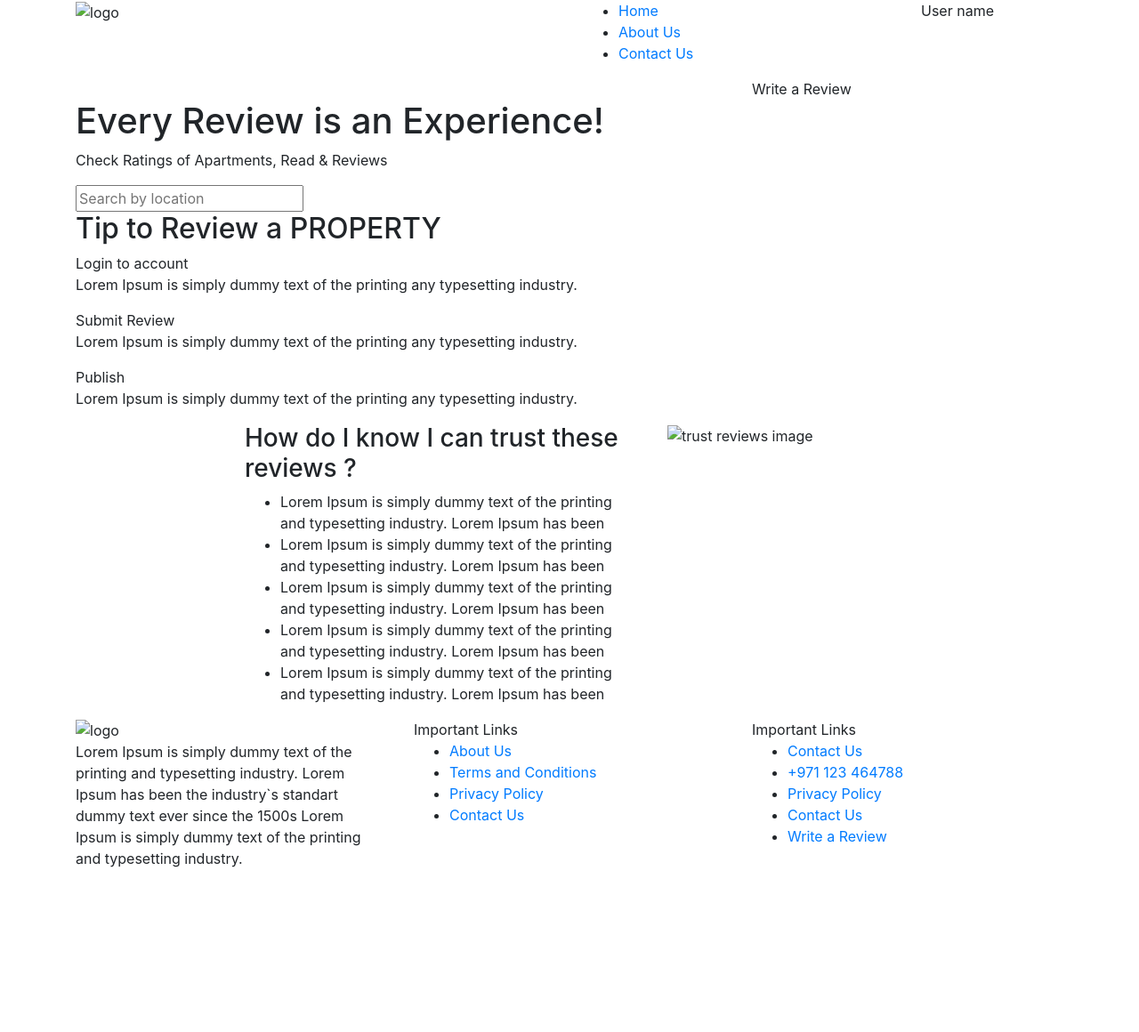
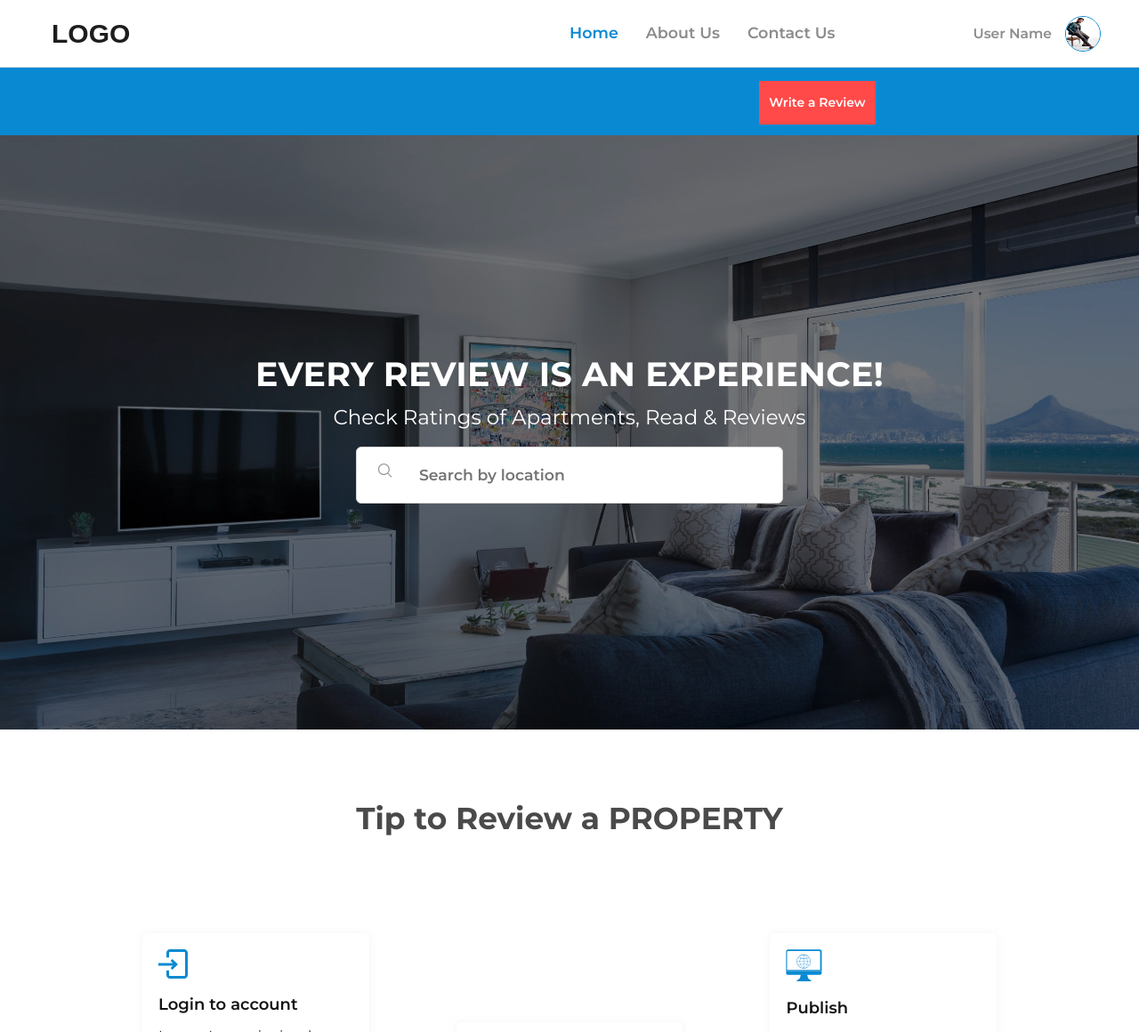
Before and after one commit to ExuCounter/front-end-project, a website: page home.html in a window 1280 px wide. Shown: the top 1160 px of the page at 89% size. Before the commit the page ends 993 px from the top, so only its background shows below. Drawn offline with nearby package versions, Linux system fonts and the light colour scheme.

Commit message:
styling homepage

```diff
--- a/home.html
+++ b/home.html
@@ -7,18 +7,28 @@
     <meta http-equiv="X-UA-Compatible" content="ie=edge">
     <title>Home</title>
     <link rel="stylesheet" href="https://stackpath.bootstrapcdn.com/bootstrap/4.4.1/css/bootstrap.min.css" integrity="sha384-Vkoo8x4CGsO3+Hhxv8T/Q5PaXtkKtu6ug5TOeNV6gBiFeWPGFN9MuhOf23Q9Ifjh" crossorigin="anonymous">
+    <link href="https://fonts.googleapis.com/css?family=Montserrat:300i,400,500,600,700&display=swap" rel="stylesheet">
+    <link rel="stylesheet" href="/style/fonts.css">
+    <link rel="stylesheet" href="/style/base.css">
+    <link rel="stylesheet" href="/style/top-bar.css">
+    <link rel="stylesheet" href="/style/footer.css">
+    <link rel="stylesheet" href="/style/buttons.css">
+    <link rel="stylesheet" href="/style/auth.css">
+    <link rel="stylesheet" href="/style/text.css">
+    <link rel="stylesheet" href="/style/sub-bar.css">
+    <link rel="stylesheet" href="/style/home.css">
 </head>
 <body>
+
 
     <!-- TOP BAR -->
     <div class="top-bar">
         <div class="container">
             <div class="top-bar__row row">
                 <div class="col-6">
-                <img src="" alt="logo" class="top-bar__logo-img">
+                    <a href="home.html" class="top-bar__logo">Logo</a>
                 </div>
-            <div class="col-4">
-                <nav class='top-bar__nav'>
+                <div class="col-3 top-bar__row__nav-col">
                         <ul class='top-bar__nav-menu'>
                             <li>
                                 <a href="home.html" class='active'>Home</a>
@@ -32,9 +42,11 @@
                         </ul>
                    </nav>
                 </div>
-            <div class="col-2 top-bar__user">
-                <p class="top-bar__user-name">User name</p>
-
+                <div class="col-3 top-bar__user">
+                    <a href="user.html">
+                        <p class="top-bar__user-name">User Name</p>
+                        <img src="/img/b80249235cab344d4fa92087b0a4b61c029ad6f1.png" alt="user image">
+                    </a>
                 </div>
             </div>
         </div>
@@ -53,8 +65,8 @@
                 <div class="col-2 sub-bar__col ">
 
                 </div>
-                <div class="col-2 sub-bar__col ">
-                    <a class="write-review__btn">
+                <div class="col-2 sub-bar__col sub-bar__col-review">
+                    <a class="write-review__btn" href='write-review.html'>
                         Write a Review
                     </a>
                 </div>
@@ -73,9 +85,14 @@
                     Every Review is an Experience!
                 </h1>
                 <p>Check Ratings of Apartments, Read & Reviews</p>
-                <div class="input-container">
+                <form action="#">
+                    <label class="input-container">
+                        <button type="submit" class="input-container__svg-container">
+                            <img src="img/search.svg" alt="search image">
+                        </button>
                         <input type="text" placeholder="Search by location">
-                </div>
+                    </label>
+                </form>
             </div>
         </div>
     </section>
@@ -89,29 +106,32 @@
                 </h2>
                 <div class="home-instructions__steps-container">
                     <div class="home-instructions__step">
-                        <span class="home-insctructions__step-title">
+                        <img src="img/group.svg">
+                        <span class="home-instructions__step-title">
                             Login to account
                         </span>
                         <p>
-                            Lorem Ipsum is simply dummy text of the printing
+                            Lorem Ipsum is simply<br> dummy text of the printing<br>
                             any typesetting industry.
                         </p>
                     </div>
                     <div class="home-instructions__step">
-                        <span class="home-insctructions__step-title">
+                        <img src="img/choose.svg">
+                        <span class="home-instructions__step-title">
                             Submit Review
                         </span>
                         <p>
-                            Lorem Ipsum is simply dummy text of the printing
+                            Lorem Ipsum is simply<br> dummy text of the printing<br>
                             any typesetting industry.
                         </p>
                     </div>
                     <div class="home-instructions__step">
-                        <span class="home-insctructions__step-title">
+                        <img src="img/group-5.svg">
+                        <span class="home-instructions__step-title">
                             Publish
                         </span>
                         <p>
-                            Lorem Ipsum is simply dummy text of the printing
+                            Lorem Ipsum is simply<br> dummy text of the printing<br>
                             any typesetting industry.
                         </p>
                     </div>
@@ -127,10 +147,13 @@
                 <div class="col-2">
 
                 </div>
-                <div class="col-5">
-                    <h3 class="home-search-section__title">
-                        How do I know I can trust these reviews ?
+                <div class="col-4">
+                    <div class="d-flex home-trust-section__title">
+                        <img src="/img/verified-protection.svg">
+                        <h3 class="home-trust-section__title">
+                            How do I know I can<br> trust these reviews ?
                         </h3>
+                    </div>
                     <ul class="home-trust-section__list">
                         <li>
                             Lorem Ipsum is simply dummy text of the
@@ -159,8 +182,8 @@
                         </li>
                     </ul>
                 </div>
-                <div class="col-5">
-                    <img src="" alt="trust reviews image">
+                <div class="col-6 home-trust-section__right-col">
+                    <img src="img/c22ceea33c588020255e96dcf337f54369aeddf6.png" alt="trust reviews image">
                 </div>
             </div>
         </div>
@@ -170,8 +193,8 @@
     <footer class="footer">
         <div class="container">
             <div class="footer__row row">
-                <div class="col-4 footer__col">
-                    <img src="" class='top-bar__logo-img' alt="logo">
+                <div class="col-5 footer__col">
+                    <a href="home.html" class="footer__logo">Logo</a>
                     <p class='footer__company-description'>
                         Lorem Ipsum is simply dummy text of the
                         printing and typesetting industry. Lorem
@@ -181,7 +204,7 @@
                         and typesetting industry.
                     </p>
                 </div>
-                <div class="col-4 footer__col">
+                <div class="col-3 footer__col">
                     <span class="footer__col-title">Important Links</span>
                     <ul class="footer__menu">
                         <li>
@@ -199,7 +222,7 @@
                     </ul>
                 </div>
                 <div class="col-4 footer__col">
-                    <span class="footer__col-title">Important Links</span>
+                    <span class="footer__col-title">Contact Us</span>
                     <ul class="footer__menu">
                         <li>
                             <a href="mailto:sample@mail.com">Contact Us</a>
@@ -208,13 +231,9 @@
                             <a href="tel:971123464788">+971 123 464788</a>
                         </li>
                         <li>
-                            <a href="privacy.html">Privacy Policy</a>
-                        </li>
-                        <li>
-                            <a href="contact-us.html">Contact Us</a>
-                        </li>
-                        <li>
-                            <a href='write-review.html' class='write-review__btn'>Write a Review</a>
+                            <a class="write-review__btn" href="write-review.html">
+                                Write a Review
+                            </a>
                         </li>
                     </ul>
                 </div>
--- a/js/password-input.js
+++ b/js/password-input.js
@@ -1,7 +1,6 @@
 let passwordInput = document.querySelector(".input-container__input-password");
 let eyeButton = document.querySelector(".input-container__svg-container__show-btn");
 
-alert(eyeButton);
 eyeButton.addEventListener('click', ()=>{
   if(passwordInput.getAttribute('type') == 'password') {
     passwordInput.removeAttribute('type');
--- a/style/base.css
+++ b/style/base.css
@@ -23,6 +23,7 @@ li{
 
 .input-container{
     border: solid 0.7px #d3d3d3;
+    background-color: #FFF;
     border-radius: 6px;
     font-size: 17.3px;
     padding: 18px;
--- a/style/home.css
+++ b/style/home.css
@@ -0,0 +1,116 @@
+.home-search-section{
+    background: url(/img/3.jpg);
+    background-size: cover;
+    background-repeat: no-repeat;
+    padding: 246px 0px;
+
+}
+
+.home-search-section .input-container{
+    width: 480px;
+}
+
+.home-search-section .input-container button{
+    border: none;
+    background-color: transparent;
+}
+
+.home-search-section__container{
+    display: flex;
+    flex-direction: column;
+    align-items: center;
+}
+
+.home-search-section__container h1{
+    text-transform: uppercase;
+    font-size: 38px;
+    letter-spacing: 0.23px;
+    color: #FFF;
+    font-weight: bold;
+}
+
+.home-search-section__container p{
+    font-size: 23px;
+    color: #FFF;
+}
+
+.home-instructions__title{
+    font-size: 34.4px;
+    font-weight: bold;
+    color: #4a4a4a;
+    text-align: center;
+    padding: 80px 0px 100px 0px;
+}
+
+.home-instructions__steps-container{
+    display: flex;
+    margin: 0 auto;
+    justify-content: space-between;
+    max-width: 960px;
+    padding-bottom: 170px;
+}
+
+.home-instructions__step img{
+    margin-right: auto;
+}
+
+.home-instructions__step{
+    flex-direction: column;
+    justify-content: flex-start;
+    display: flex;
+    padding: 18px;
+    box-shadow: 0px 0px 9px 0px rgba(236, 236, 236, 0.5);
+    width: fit-content;
+    cursor: pointer;
+    border-radius: 6px;
+}
+
+.home-instructions__step:nth-child(2){
+    position: relative;
+    top: 100px;
+}
+
+.home-instructions__step-title{
+    font-size: 18px;
+    color: #141414;
+    padding: 16px 0px 10px 0px;
+    font-weight: 600;
+}
+
+.home-trust-section{
+    background-color: #0989d2;
+    padding: 60px 0px;
+    color: #FFF;
+}
+
+.home-trust-section__title{
+    display: flex;
+    align-items: center;
+    font-size: 16.5px;
+    text-transform: uppercase;
+    font-weight: 700;
+    margin-bottom: 5px;
+}
+
+.home-trust-section__title img{
+    width: 55px;
+    height: auto;
+    margin-right: 22px;
+}
+
+.home-trust-section__list li{
+    padding-top: 23px;
+    list-style-type: disc;
+    margin-left: 15px;
+    font-size: 13px;
+}
+
+.home-trust-section__right-col{
+    display: flex;
+    justify-content: center;
+}
+
+.home-trust-section__right-col img{
+    max-width: 80%;
+    height: auto;
+}
--- /dev/null
+++ b/style/sub-bar.css
@@ -0,0 +1,20 @@
+.sub-bar{
+    background-color: #0989d2;
+    padding: 15px 0px 12px 0px;
+}
+
+.sub-bar .write-review__btn{
+    font-size: 14px;
+    display: block;
+    width: fit-content;
+    padding: 13px 10px;
+}
+
+.sub-bar__col-review{
+    padding: 0;
+}
+
+.sub-bar .write-review__btn:hover{
+    color: #FFF !important;
+    border: solid 1px #FFF;
+}
--- a/style/top-bar.css
+++ b/style/top-bar.css
@@ -16,6 +16,9 @@
     color: #8c8c8c;
 }
 
+.top-bar__nav-menu li a.active{
+    color: #0989d2;
+}
 .top-bar__nav-menu li a:hover{
     color: #0989d2;
 }
@@ -52,3 +55,26 @@
     justify-content: space-between;
 
 }
+
+.top-bar__user{
+    display: flex;
+    justify-content: flex-end;
+    padding-right: 0;
+
+}
+
+.top-bar__user a{
+    display: flex;
+    align-items: center;
+    font-size: 15.5px;
+    font-weight: 600;
+    color: #8c8c8c;
+}
+
+.top-bar__user img{
+    width: 40px;
+    height: 40px;
+    border-radius: 40px;
+    border: solid 1px #0989d2;
+    margin-left: 15px;
+}
```
Also changed, not shown: login.html (+2 -2 lines), signup.html (renamed from register.html, +57 -36 lines), style/auth.css (+23 -3 lines), img/3.jpg (added), img/choose.svg (added), img/facebook.svg, img/group-14.svg (added), img/group-5.svg (added), img/group.svg (added), img/search.svg (added), img/verified-protection.svg (added), style/text.css (line endings or trailing spaces). Lines whose indentation alone changed are shown as unchanged.
